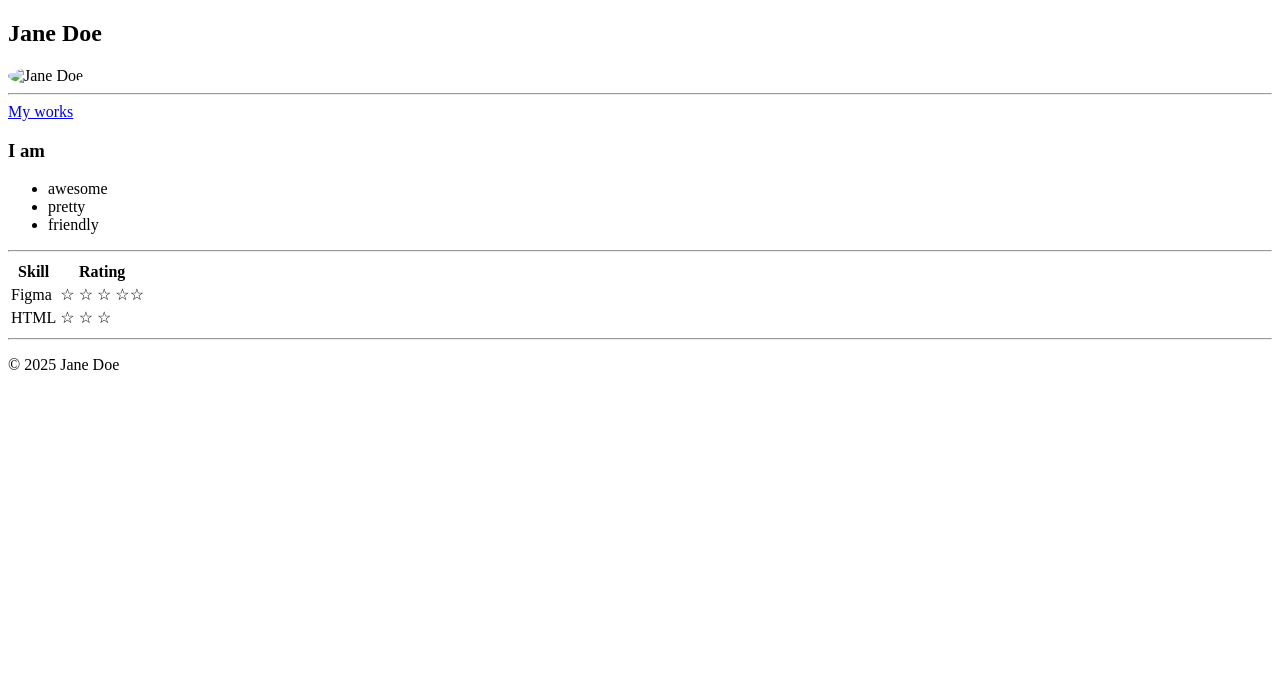
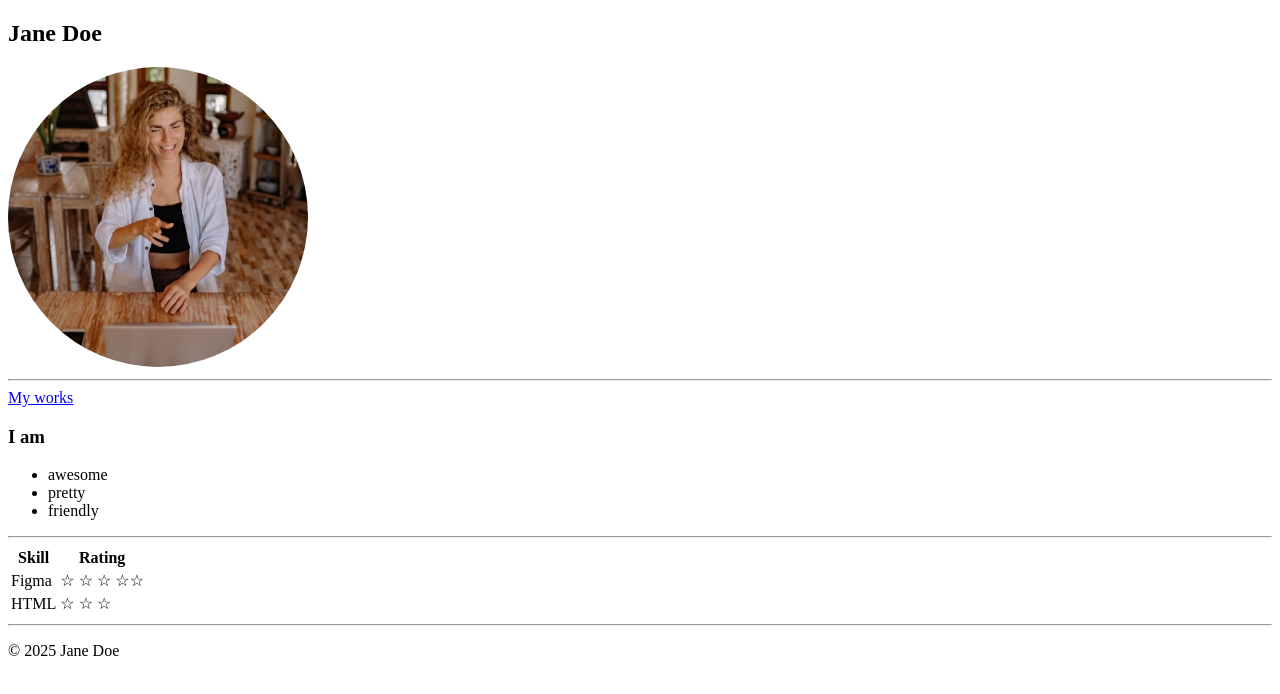
Before and after one commit to kalkuk/myFirstPage, a plain HTML site: page index.html in a window 1280 px wide. Drawn offline with Linux system fonts and the light colour scheme; the site is published under a folder, as on GitHub Pages, so addresses that start at the root find nothing.

Commit message:
Update index.html

```diff
--- a/index.html
+++ b/index.html
@@ -7,7 +7,7 @@
 </head>
 <body>
     <h2>Jane Doe</h2>
-        <img src="/images/5.webp" alt="Jane Doe" width="300" height="300" style="border-radius: 50%; object-fit: cover;">
+        <img src="images/5.webp" alt="Jane Doe" width="300" height="300" style="border-radius: 50%; object-fit: cover;">
         <hr>
 
         <a href="https://www.figma.com/design/IWuGnj3RLU6S5in6zfvZJg/MyFirstPortfolio?node-id=21-142&t=WiAzfTABiRVwddAA-1" target="_blank">My works</a>
```
